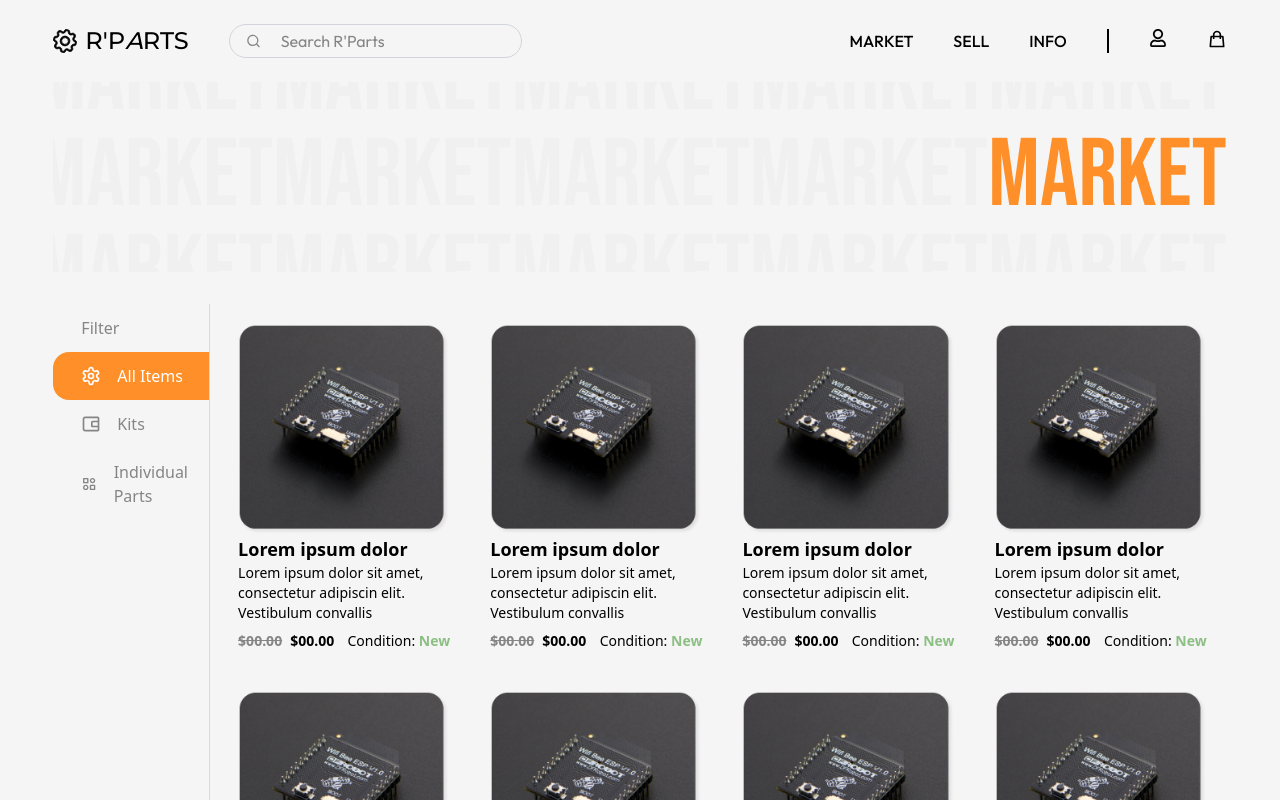
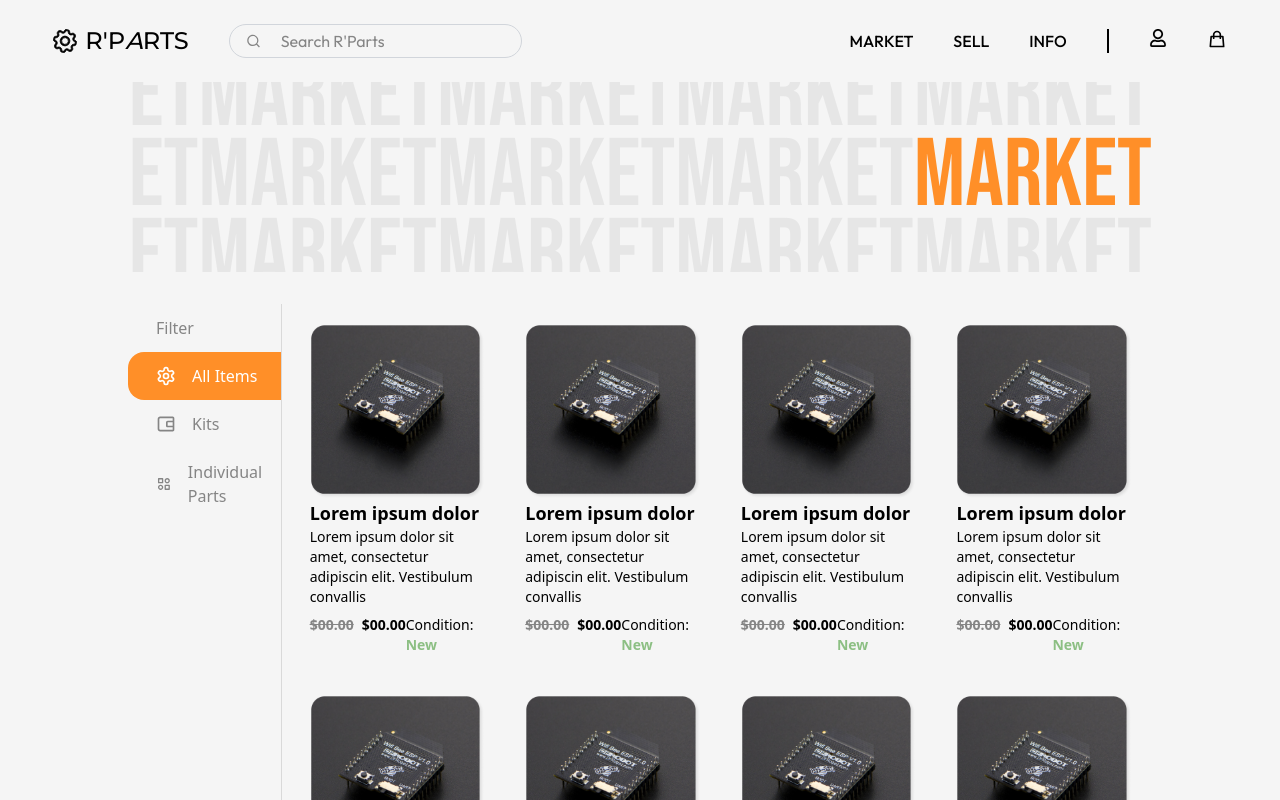
Before and after one commit to shahdivyank/r-parts, a Next.js app: page /market in a window 1280 px wide. Shown: the top 800 px of the page. Built offline with nearby package versions, Linux system fonts and the light colour scheme.

Commit message:
cleaned banner/header

```diff
--- a/src/components/Header.jsx
+++ b/src/components/Header.jsx
@@ -2,14 +2,17 @@ const Header = ({ title }) => {
   return (
     <div className="w-full overflow-hidden flex flex-col items-end justify-center h-[80px] md:h-[120px] lg:h-[190px]">
       {Array.from({ length: 3 }).map((_, row) => (
-        <div key={row} className="text-4xl md:text-6xl lg:text-8xl font-bebas">
+        <div
+          key={row}
+          className="!leading-[5rem] text-4xl md:text-6xl lg:text-8xl font-bebas"
+        >
           {Array.from({ length: 10 }, (_, col) => (
             <span
               key={col}
               className={`${
                 row === 1 && col === 9
                   ? "text-parts-orange"
-                  : "text-parts-gray-200"
+                  : "text-parts-gray-300"
               }`}
             >
               {title}
--- a/src/components/market/Market.jsx
+++ b/src/components/market/Market.jsx
@@ -4,7 +4,7 @@ import Items from "./Items";
 
 const Market = () => {
   return (
-    <div className="w-11/12">
+    <div className="w-[80%]">
       <Header title="MARKET" />
       <div className="flex mt-8 min-h-screen gap-2">
         <Filters />
```
